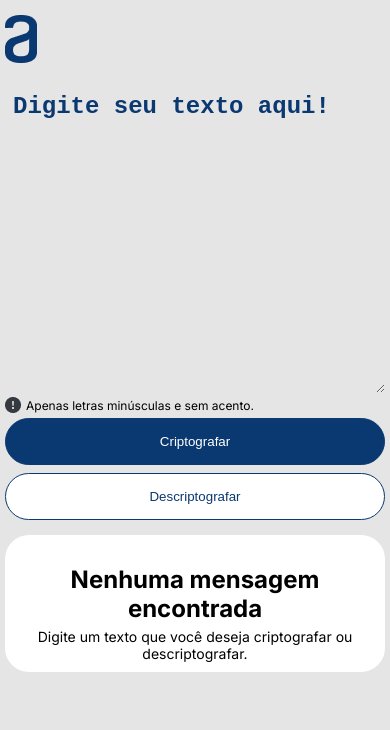
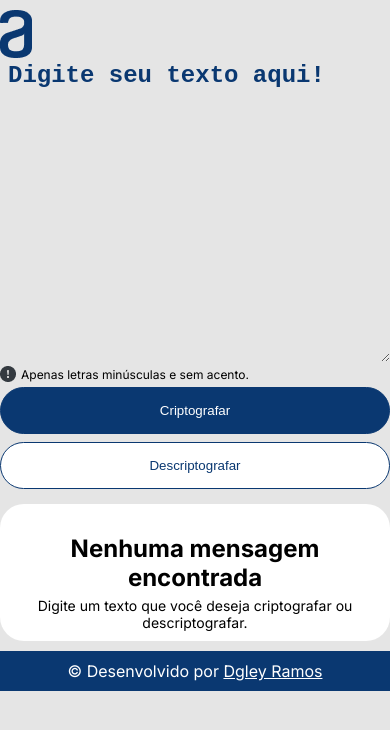
Before and after one commit to dgleyramos1/encrypt-one, a plain HTML site: page index.html in a window 390 px wide. Drawn offline with Linux system fonts and the light colour scheme.

Commit message:
Finalizando a estrutura do projeto com html e css, projeto totalmente responsivo

```diff
--- a/assets/css/style.css
+++ b/assets/css/style.css
@@ -23,14 +23,17 @@ body{
 
 .row{
     display: flex;
-    padding: 15px 5px;
+}
+
+
+/*------header------*/
+header .container img{
+    margin: 10px 0px 0px 0px;
 }
 
 
 /*------encriptador------*/
-#encriptador{
-    height: 80vh;
-}
+
 #encriptador .container{
     height: 100%;
 }
@@ -125,10 +128,12 @@ body{
     justify-content: center;
     align-items: center;
 }
-#default h2{}
 #default p{
     font-size: 14px;
     margin-top: 5px;
+}
+#vetor{
+    display: none;
 }
 
 
@@ -151,16 +156,32 @@ body{
 
 
 
-
-
-
-
 .desativar{
     display: none !important;
 }
 
 
+/*------footer------*/
+footer{
+    height: 40px;
+    margin-top: 10px;
+    display: flex;
+    align-items: center;
+    justify-content: center;
+    background-color: var(--color--main);
+}
+footer p{
+    color: #fff;
+    font: 12px;
+}
 
+footer p a{
+    text-decoration-color: #fff;
+    color: #fff;
+}
+footer p a:hover{
+    text-decoration-color: #000;
+}
 
 /* Large devices (tablets, 768px and up)*/
 @media (min-width: 768px) {
@@ -175,6 +196,9 @@ body{
 /* Large devices (desktops, 992px and up)*/
 @media (min-width: 992px) {
 
+    #encriptador{
+        height: 85vh;
+    }
     #encriptador .container .row{
         flex-direction: row;
         justify-content: right;
--- a/index.html
+++ b/index.html
@@ -16,9 +16,7 @@
 <body>
     <header>
         <div class="container">
-            <div class="row">
-                <img src="./assets/img/logo.png" alt=" Logo com a vogal A">
-            </div>
+            <img src="./assets/img/logo.png" alt=" Logo com a vogal A">
         </div>
     </header>
 
@@ -42,7 +40,7 @@
                 </div>
                 <div class="col col-4">
                     <div id="default">
-                        <img src="./assets/img/person.svg" class="desativar" id="vetor" alt="Vetor de uma pessoa">
+                        <img src="./assets/img/person.svg" id="vetor" alt="Vetor de uma pessoa">
                         <h2>
                             Nenhuma mensagem encontrada
                         </h2>
@@ -60,6 +58,9 @@
             </div>
         </div>
     </section>
+    <footer>
+        <p>&copy; Desenvolvido por <a href="https://dgleyramos.pt" target="_blank">Dgley Ramos</a></p>
+    </footer>
 
 </body>
 </html>
```
